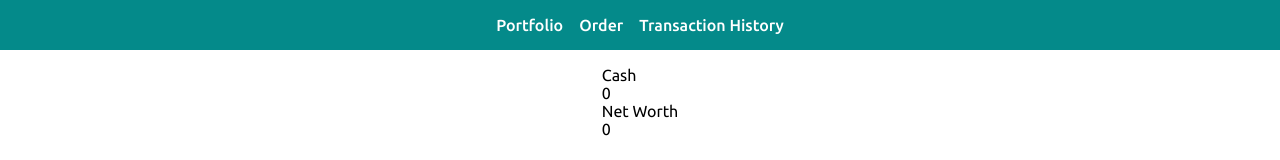
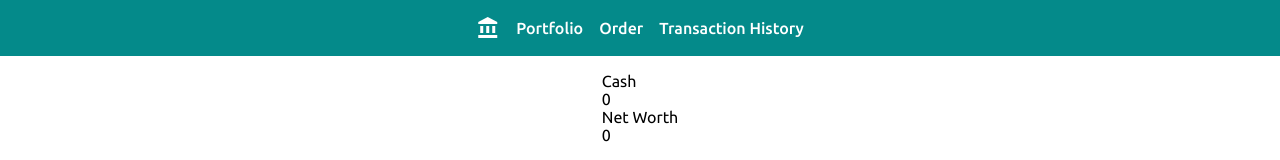
Before and after one commit to jdesmond91/trading-frontend, a React (Create React App) app: page / in a window 1280 px wide. Shown: the top 160 px of the page. Built offline with nearby package versions, Linux system fonts and the light colour scheme; no server answers.

Commit message:
added account balance icon

```diff
--- a/src/components/Header.js
+++ b/src/components/Header.js
@@ -4,6 +4,7 @@ const Header = () => {
 	return (
 		<header>
 			<nav className='nav flex'>
+				<span class='material-icons'>account_balance</span>
 				<Link to='/'>Portfolio</Link>
 				<Link to='/order'>Order</Link>
 				<Link to='/transaction'>Transaction History</Link>
```
